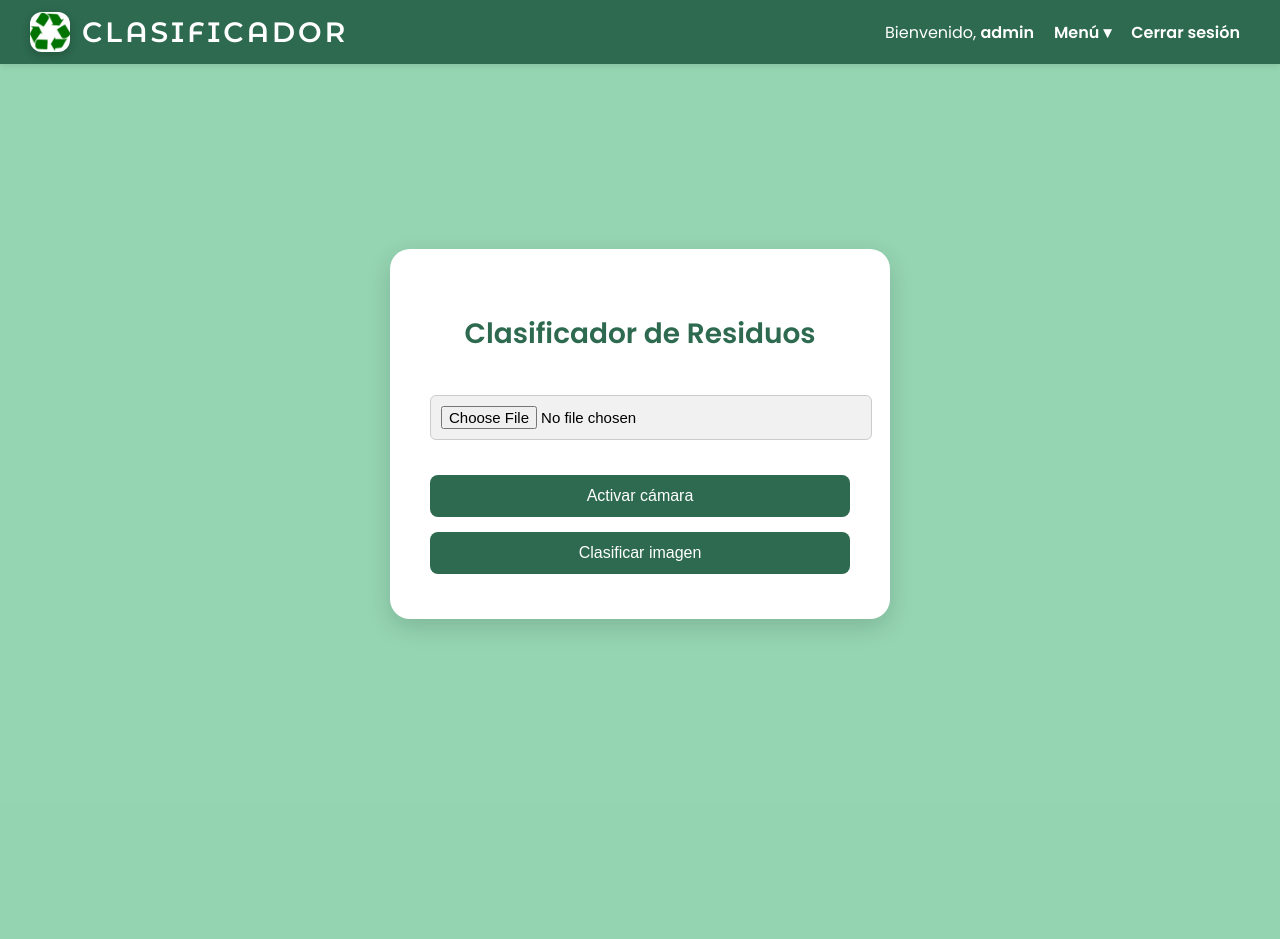
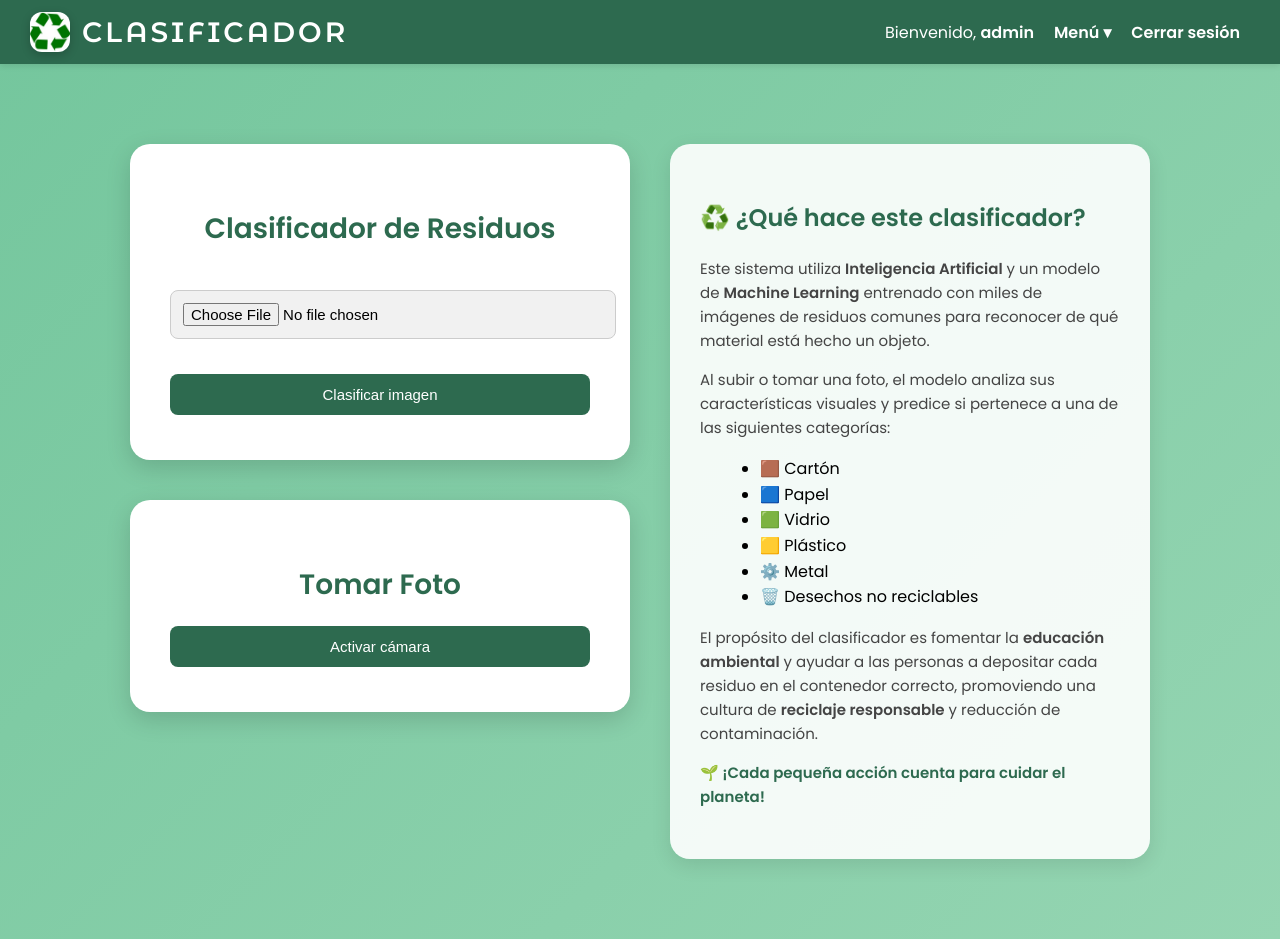
Before and after one commit to JHONATANDAVIDRIVERARIVERA/PROYECTO, a Flask app: page / in a window 1280 px wide. Before the commit the page ends 630 px from the top, so only its background shows below. Run offline with Flask 2, Linux system fonts and the light colour scheme; a user stored in the database is signed in.

Commit message:
MEJORAS EN EL HTML
CAMBIOS EN EL INDEX PARA QUE LA PAGINA SE VEA MAS PROFESIONAL

```diff
--- a/app.py
+++ b/app.py
@@ -85,6 +85,46 @@ MODEL_PATH = 'garbage_model.h5'
 # Debes usar las mismas clases detectadas en el entrenamiento
 CLASS_NAMES = ['cardboard', 'glass', 'metal', 'paper', 'plastic', 'trash']
 
+# Diccionario con información de cada tipo de residuo
+INFO_RESIDUOS = {
+    "cardboard": {
+        "nombre": "Cartón",
+        "descripcion": "El cartón es un material compuesto principalmente de fibra de papel reciclado. Se utiliza en cajas, empaques y envases.",
+        "contenedor": "Contenedor azul o de papel y cartón.",
+        "razon": "Debe ir en este contenedor porque puede reciclarse para fabricar nuevos productos de papel."
+    },
+    "glass": {
+        "nombre": "Vidrio",
+        "descripcion": "El vidrio es un material inorgánico, duro y transparente utilizado en botellas, frascos y envases.",
+        "contenedor": "Contenedor verde.",
+        "razon": "El vidrio puede reciclarse indefinidamente sin perder calidad, por eso se separa del resto."
+    },
+    "metal": {
+        "nombre": "Metal",
+        "descripcion": "Incluye envases de aluminio, latas y otros objetos metálicos reciclables.",
+        "contenedor": "Contenedor amarillo.",
+        "razon": "El metal puede fundirse y reutilizarse, reduciendo el uso de materias primas."
+    },
+    "paper": {
+        "nombre": "Papel",
+        "descripcion": "El papel proviene de fibras vegetales procesadas y se usa en hojas, cuadernos y sobres.",
+        "contenedor": "Contenedor azul.",
+        "razon": "Es reciclable y se transforma en nuevos productos de papel, ayudando a conservar los bosques."
+    },
+    "plastic": {
+        "nombre": "Plástico",
+        "descripcion": "Material sintético derivado del petróleo, usado en botellas, envoltorios y envases.",
+        "contenedor": "Contenedor amarillo.",
+        "razon": "El plástico se recicla para fabricar nuevos productos, reduciendo la contaminación ambiental."
+    },
+    "trash": {
+        "nombre": "Desechos no reciclables",
+        "descripcion": "Son residuos que no pueden reciclarse, como servilletas sucias, pañales o colillas.",
+        "contenedor": "Contenedor gris o negro.",
+        "razon": "Estos residuos deben ir al vertedero o tratamiento especial, ya que no son reciclables."
+    }
+}
+
 # =========================
 # RUTA PRINCIPAL
 # =========================
@@ -134,9 +174,16 @@ def upload():
             result = 'error'
             confidence = 0.0
 
-    return render_template('index.html',
-                           prediction=f"Predicción: {result} ({confidence:.2f}% confianza)",
-                           img_path=filepath)
+    info = INFO_RESIDUOS.get(result, None)
+
+    return render_template(
+        'index.html',
+        prediction=f"Predicción: {result} ({confidence:.2f}% confianza)",
+        img_path=filepath,
+        info=info
+    )
+
+
 
 
 # =========================
--- a/templates/index.html
+++ b/templates/index.html
@@ -8,27 +8,28 @@
 
 /* 🔹 Fondo general */
 body {
-    background-color: #95d5b2; /* verde reciclaje */
+    background: linear-gradient(135deg, #74c69d, #95d5b2);
     margin: 0;
     font-family: 'Poppins', sans-serif;
 }
 
-/* 🔹 Centrado vertical y horizontal */
-.center-wrap {
+/* 🔹 Contenedor general con dos columnas */
+.main-container {
     display: flex;
     justify-content: center;
-    align-items: center;
+    align-items: flex-start;
+    flex-wrap: wrap;
+    gap: 40px;
+    padding: 50px 20px;
+    box-sizing: border-box;
     min-height: calc(100vh - 120px);
-    padding: 20px;
-    box-sizing: border-box;
 }
 
-/* 🔹 Tarjeta principal */
+/* 🔹 Tarjeta general */
 .card {
     background: #ffffff;
     border-radius: 20px;
     box-shadow: 0 8px 25px rgba(0, 0, 0, 0.15);
-    text-align: center;
     width: 420px;
     max-width: 95%;
     padding: 45px 40px;
@@ -40,46 +41,48 @@ body {
     box-shadow: 0 12px 30px rgba(0, 0, 0, 0.18);
 }
 
-/* 🔹 Título */
+/* 🔹 Tarjeta informativa */
+.info-card {
+    background: rgba(255, 255, 255, 0.9);
+    border-radius: 20px;
+    box-shadow: 0 6px 20px rgba(0, 0, 0, 0.1);
+    width: 420px;
+    max-width: 95%;
+    padding: 35px 30px;
+    text-align: left;
+    line-height: 1.6;
+}
+
+/* 🔹 Títulos */
+h1, h2, h3 {
+    color: #2d6a4f;
+    font-weight: 600;
+}
+
 h1 {
-    color: #2d6a4f;
     font-size: 28px;
-    font-weight: 600;
+    text-align: center;
     margin-bottom: 20px;
 }
 
-/* 🔹 Texto informativo */
+/* 🔹 Texto */
 p {
     font-size: 15px;
     color: #444;
-    margin-bottom: 25px;
 }
 
-/* 🔹 Enlaces */
-a {
-    color: #2d6a4f;
-    text-decoration: none;
-    font-weight: 600;
+/* 🔹 Input y botones */
+input[type="file"], button {
+    width: 100%;
+    border-radius: 8px;
+    font-size: 15px;
+    padding: 12px;
 }
 
-a:hover {
-    text-decoration: underline;
-}
-
-/* 🔹 Formulario */
-form {
-    text-align: center;
-}
-
-/* 🔹 Input de archivo */
 input[type="file"] {
     margin: 20px 0;
-    font-size: 15px;
     background-color: #f1f1f1;
-    padding: 10px;
-    border-radius: 6px;
     border: 1px solid #ccc;
-    width: 100%;
     cursor: pointer;
     transition: border-color 0.3s;
 }
@@ -88,18 +91,13 @@ input[type="file"]:hover {
     border-color: #2d6a4f;
 }
 
-/* 🔹 Botón principal */
 button {
     background: #2d6a4f;
     color: #fff;
     border: none;
-    border-radius: 8px;
-    padding: 12px 20px;
-    font-size: 16px;
+    font-weight: 500;
     cursor: pointer;
     transition: background 0.3s ease, transform 0.2s ease;
-    width: 100%;
-    font-weight: 500;
 }
 
 button:hover {
@@ -107,57 +105,32 @@ button:hover {
     transform: scale(1.03);
 }
 
-/* 🔹 Imagen de resultado */
+/* 🔹 Imagen */
 img {
     margin-top: 25px;
     max-width: 100%;
     border-radius: 12px;
     box-shadow: 0 3px 10px rgba(0,0,0,0.2);
-    transition: transform 0.3s ease;
 }
 
-img:hover {
-    transform: scale(1.02);
-}
-
-/* 🔹 Resultado de predicción */
-h2 {
-    color: #1b4332;
-    margin-top: 20px;
-    font-size: 22px;
-    font-weight: 600;
-}
-
-/* 🔹 Ajustes móviles */
-@media (max-width: 480px) {
-    .card {
-        padding: 28px;
-    }
-    h1 {
-        font-size: 22px;
-    }
-    button {
-        font-size: 15px;
+/* 🔹 Responsive */
+@media (max-width: 900px) {
+    .main-container {
+        flex-direction: column;
+        align-items: center;
     }
 }
 </style>
 
-<div class="center-wrap">
+<div class="main-container">
+
+    <!-- 🔸 TARJETA 1: CLASIFICADOR -->
+    <div style="display:flex; flex-direction:column; gap:40px;">
         <div class="card">
             <h1>Clasificador de Residuos</h1>
 
             <form id="uploadForm" action="/predict" method="post" enctype="multipart/form-data">
-            <!-- 📁 Subir imagen desde galería -->
                 <input type="file" id="fileInput" name="file" accept="image/*" required>
-
-            <!-- 📸 Cámara -->
-            <div style="margin-top: 15px;">
-                <button type="button" id="startCamera">Activar cámara</button>
-                <button type="button" id="takePhoto" style="display: none;">Tomar foto</button>
-                <video id="camera" autoplay playsinline style="display:none; width:100%; border-radius:12px; margin-top:15px;"></video>
-                <canvas id="canvas" style="display:none;"></canvas>
-            </div>
-
                 <button type="submit" style="margin-top:15px;">Clasificar imagen</button>
             </form>
 
@@ -167,17 +140,74 @@ h2 {
 
             {% if prediction %}
             <h2>{{ prediction }}</h2>
+
+            {% if info %}
+            <div style="margin-top:25px; background:#f8f9fa; border-radius:12px; padding:15px; box-shadow:0 3px 8px rgba(0,0,0,0.1);">
+                <h3>🧾 Información sobre {{ info.nombre }}</h3>
+                <p><strong>Descripción:</strong> {{ info.descripcion }}</p>
+                <p><strong>Contenedor adecuado:</strong> {{ info.contenedor }}</p>
+                <p><strong>¿Por qué?</strong> {{ info.razon }}</p>
+            </div>
             {% endif %}
+            {% endif %}
+        </div>
+
+        <!-- 🔸 TARJETA 2: CÁMARA -->
+        <div class="card">
+            <h1>Tomar Foto</h1>
+
+            <div>
+                <button type="button" id="startCamera">Activar cámara</button>
+                <button type="button" id="takePhoto" style="display:none;">Tomar foto</button>
+                <video id="camera" autoplay playsinline style="display:none; width:100%; border-radius:12px; margin-top:15px;"></video>
+                <canvas id="canvas" style="display:none;"></canvas>
+            </div>
+
+            <form id="photoForm" action="/predict" method="post" enctype="multipart/form-data">
+                <input type="file" id="photoInput" name="file" style="display:none;">
+                <button type="submit" id="photoSubmit" style="display:none;">Enviar foto</button>
+            </form>
         </div>
     </div>
 
-<!-- 🎥 Script para la cámara -->
+    <!-- 🔸 TARJETA 3: EXPLICACIÓN -->
+    <div class="info-card">
+        <h2>♻️ ¿Qué hace este clasificador?</h2>
+        <p>
+            Este sistema utiliza <strong>Inteligencia Artificial</strong> y un modelo de <strong>Machine Learning</strong>
+            entrenado con miles de imágenes de residuos comunes para reconocer de qué material está hecho un objeto.
+        </p>
+        <p>
+            Al subir o tomar una foto, el modelo analiza sus características visuales y predice si pertenece a una de las siguientes categorías:
+        </p>
+        <ul style="margin-left:20px;">
+            <li>🟫 Cartón</li>
+            <li>🟦 Papel</li>
+            <li>🟩 Vidrio</li>
+            <li>🟨 Plástico</li>
+            <li>⚙️ Metal</li>
+            <li>🗑️ Desechos no reciclables</li>
+        </ul>
+        <p>
+            El propósito del clasificador es fomentar la <strong>educación ambiental</strong>
+            y ayudar a las personas a depositar cada residuo en el contenedor correcto,
+            promoviendo una cultura de <strong>reciclaje responsable</strong> y reducción de contaminación.
+        </p>
+        <p style="color:#2d6a4f; font-weight:600;">
+            🌱 ¡Cada pequeña acción cuenta para cuidar el planeta!
+        </p>
+    </div>
+
+</div>
+
+<!-- 🎥 Script de cámara -->
 <script>
 const startBtn = document.getElementById('startCamera');
 const takePhotoBtn = document.getElementById('takePhoto');
 const video = document.getElementById('camera');
 const canvas = document.getElementById('canvas');
-const fileInput = document.getElementById('fileInput');
+const photoInput = document.getElementById('photoInput');
+const photoSubmit = document.getElementById('photoSubmit');
 let stream;
 
 // Activar cámara
@@ -188,13 +218,12 @@ startBtn.addEventListener('click', async () => {
         video.style.display = 'block';
         takePhotoBtn.style.display = 'inline-block';
         startBtn.style.display = 'none';
-        fileInput.style.display = 'none';
     } catch (err) {
         alert("Error al acceder a la cámara: " + err.message);
     }
 });
 
-// Tomar foto y asignarla al input
+// Tomar foto
 takePhotoBtn.addEventListener('click', () => {
     const context = canvas.getContext('2d');
     canvas.width = video.videoWidth;
@@ -205,16 +234,14 @@ takePhotoBtn.addEventListener('click', () => {
         const file = new File([blob], "captura.jpg", { type: "image/jpeg" });
         const dataTransfer = new DataTransfer();
         dataTransfer.items.add(file);
-        fileInput.files = dataTransfer.files;
+        photoInput.files = dataTransfer.files;
+        photoSubmit.click();
     });
 
-    // Apagar cámara
     stream.getTracks().forEach(track => track.stop());
     video.style.display = 'none';
     takePhotoBtn.style.display = 'none';
     startBtn.style.display = 'inline-block';
-    fileInput.style.display = 'block';
-    alert("📸 Foto capturada. Ahora presiona 'Clasificar imagen'.");
 });
 </script>
 
```
Also changed, not shown: static/uploads/captura.jpg. Lines whose indentation alone changed are shown as unchanged.
